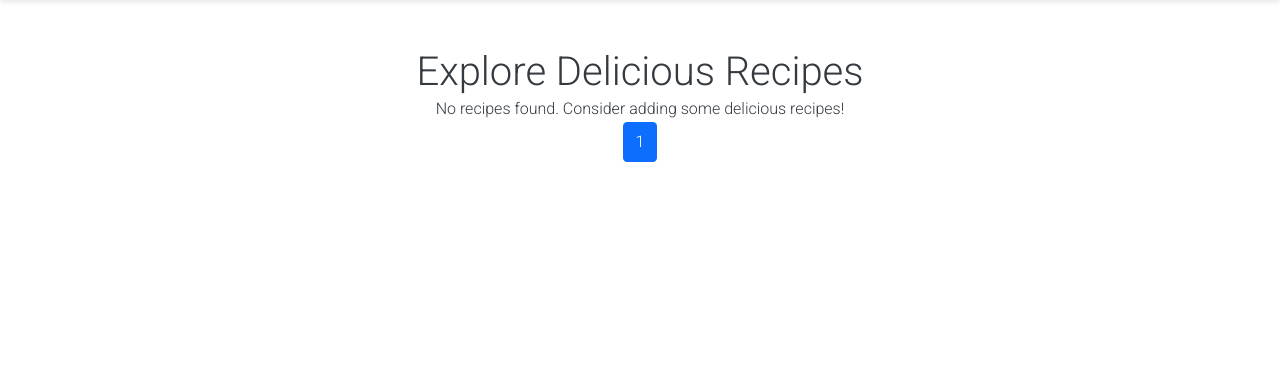
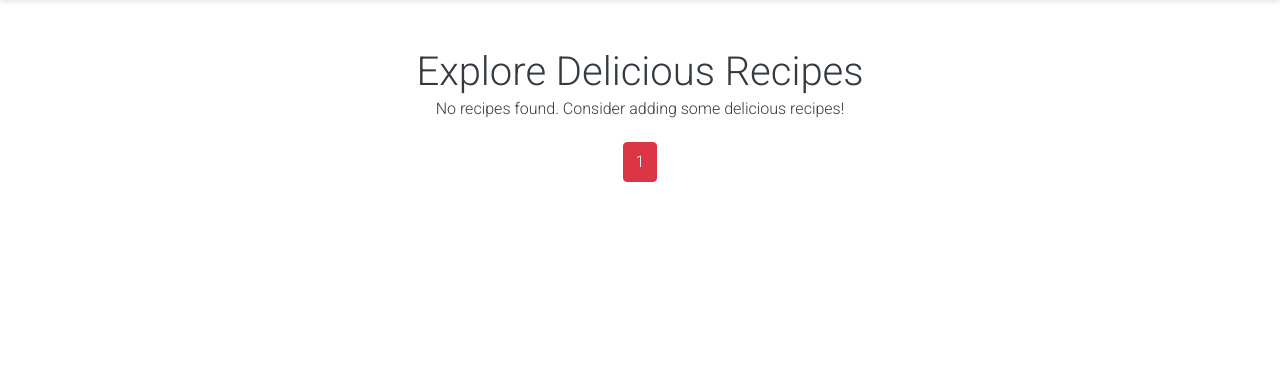
Before and after one commit to Taiwoogbonyomi/Food_Blog, a Django app: page / in a window 1280 px wide. Shown: the part 64-445 px from the top of the page. Run offline with Django 4.2, Linux system fonts and the light colour scheme; data that the repository does not hold is empty.

Commit message:
Add styling to pagination

```diff
--- a/static/css/styles.css
+++ b/static/css/styles.css
@@ -94,7 +94,6 @@ body {
     margin-top: auto;
 }
 
-
 /* Button Styles */
 .btn-primary {
     background-color: #dc3545;
@@ -105,3 +104,13 @@ body {
 .btn-primary:hover {
     background-color: #c82333;
 }
+
+/* Pagination Styles */
+.pagination {
+    margin-top: 20px;
+}
+
+.page-item.active .page-link {
+    background-color: #dc3545;
+    border-color: #dc3545;
+}
```
